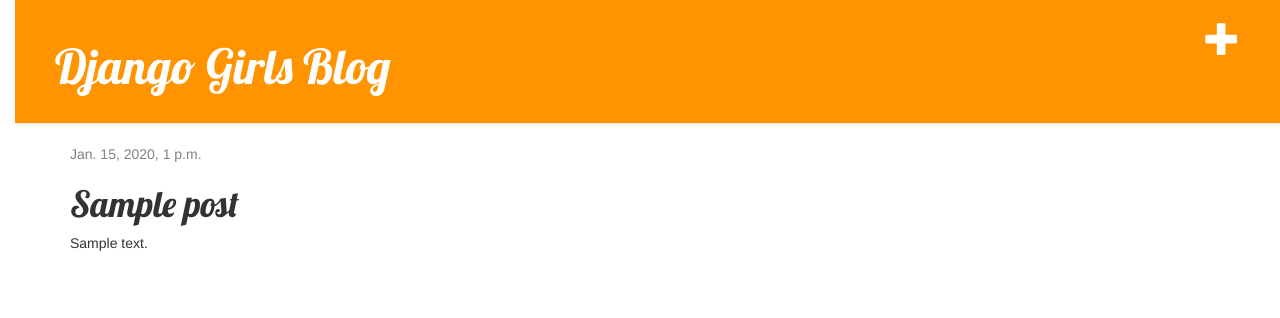
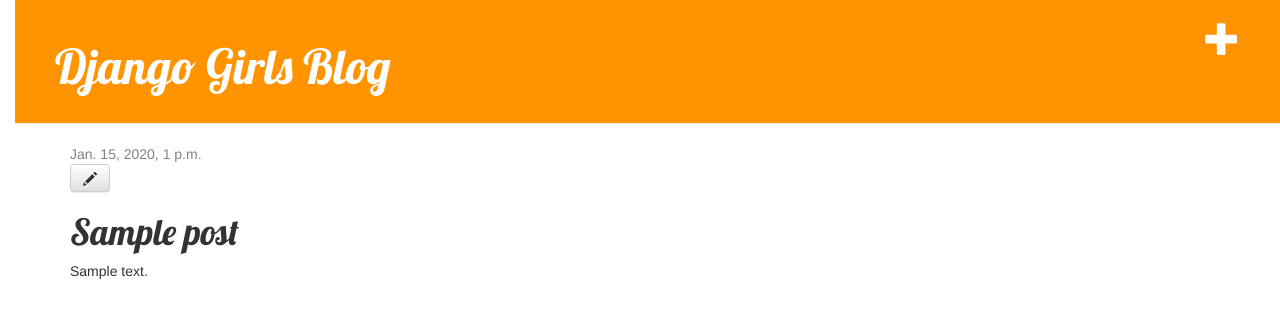
Before and after one commit to dpholyday/my-first-blog, a Django app: page /post/1/ in a window 1280 px wide. Shown: the top 318 px of the page. Run offline with Django 4.2, Linux system fonts and the light colour scheme; a user stored in the database is signed in; tables that the repository leaves empty hold one stand-in row (values such as "Sample post"); some libraries are stand-ins or nearby versions.

Commit message:
Sitede gönderi oluşturmak ve düzenlemek için view'ler eklendi.

```diff
--- a/blog/templates/blog/base.html
+++ b/blog/templates/blog/base.html
@@ -9,9 +9,9 @@
     </head>
     <body>
         <div class="page-header">
-                {% if user.is_authenticated %}
+            {% if user.is_authenticated %}
             <a href="{% url 'post_new' %}" class="top-menu"><span class="glyphicon glyphicon-plus"></span></a>
-                {% endif %}
+             {% endif %}
             <h1><a href="/">Django Girls Blog</a></h1>
         </div>
         <div class="content container">
--- a/blog/templates/blog/post_detail.html
+++ b/blog/templates/blog/post_detail.html
@@ -7,6 +7,9 @@
                 {{ post.published_date }}
             </div>
         {% endif %}
+        {% if user.is_authenticated %}
+        <a class="btn btn-default" href="{% url 'post_edit' pk=post.pk %}"><span class="glyphicon glyphicon-pencil"></span></a>
+         {% endif %}
         <h1>{{ post.title }}</h1>
         <p>{{ post.text|linebreaksbr }}</p>
     </div>
--- a/blog/views.py
+++ b/blog/views.py
@@ -29,6 +29,7 @@ def post_new(request):
         form = PostForm()
     return render(request, 'blog/post_edit.html', {'form': form})
 
+
 def post_edit(request, pk):
     post = get_object_or_404(Post, pk=pk)
     if request.method == "POST":
```
